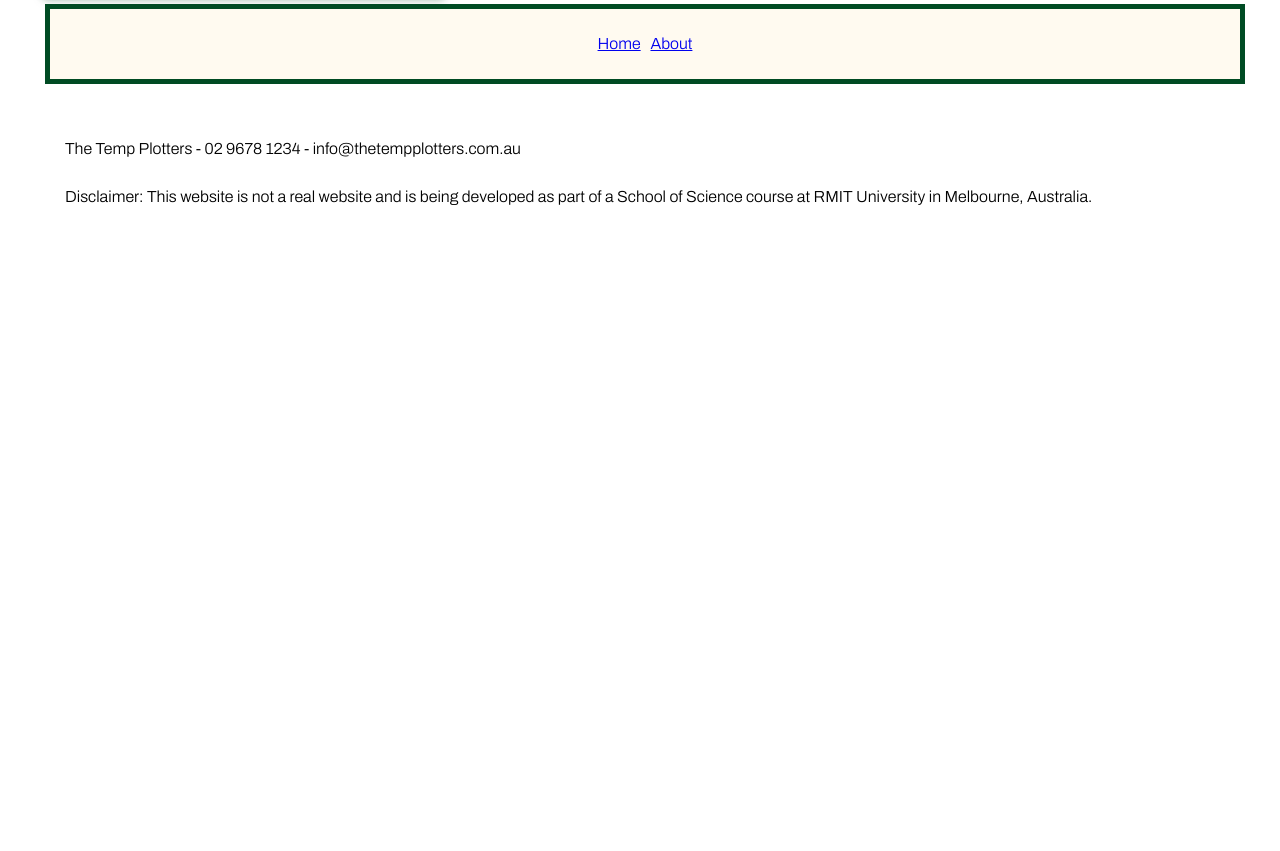
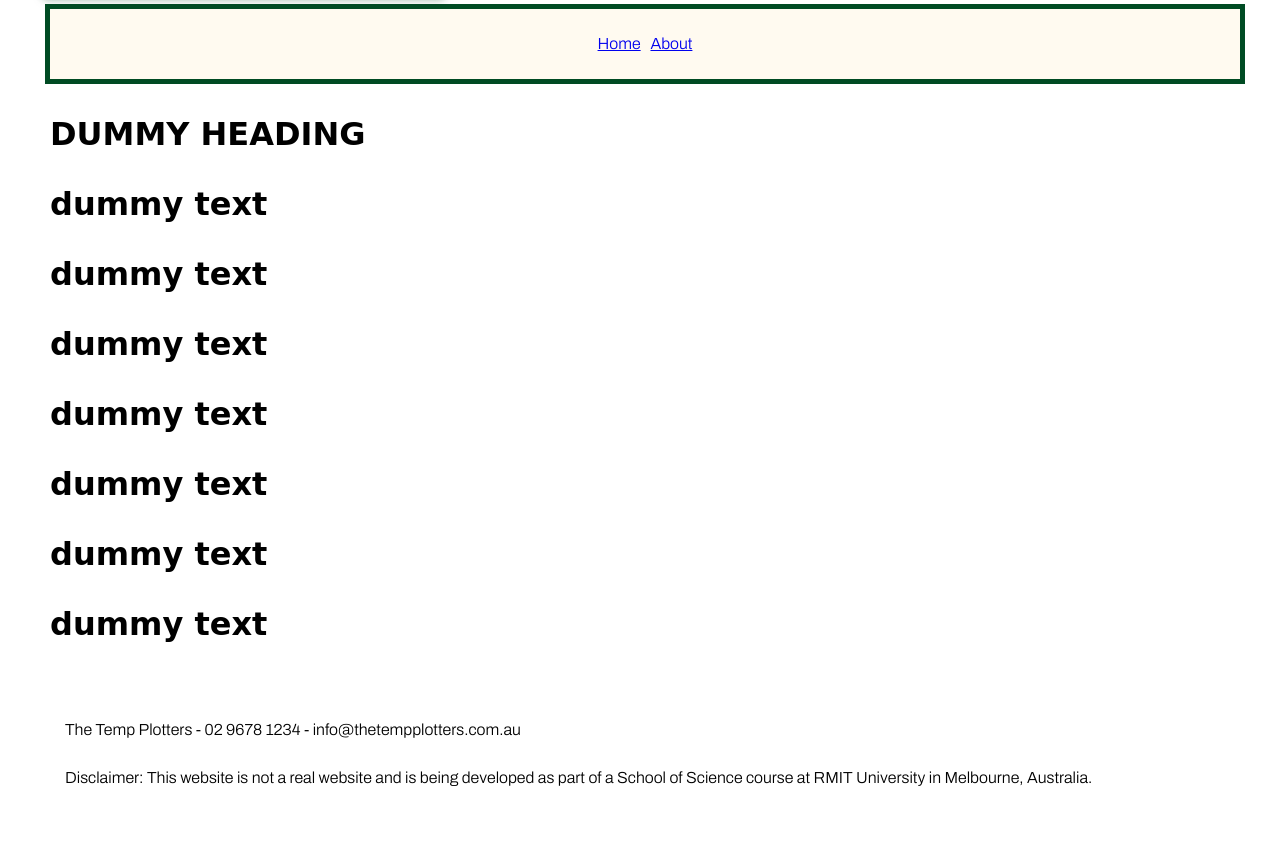
Before and after one commit to davidp84/BITS_The_Temp_Plotters, a PHP site: page / in a window 1280 px wide. Shown: the part 920-1771 px from the top of the page. Before the commit the page ends 1125 px from the top, so only its background shows below. Run offline with PHP 8.4, Linux system fonts and the light colour scheme; some web fonts are replaced.

Commit message:
minor changes to website

```diff
--- a/index.php
+++ b/index.php
@@ -4,8 +4,17 @@
 <?php
 
 include ('tools.php');
-topModule("The Tree");
+topModule("The Temp Plotters");
 ?>
 
+<h1> DUMMY HEADING <h1>
+
+<p> dummy text </p>
+<p> dummy text </p>
+<p> dummy text </p>
+<p> dummy text </p>
+<p> dummy text </p>
+<p> dummy text </p>
+<p> dummy text </p>
 
 <?= footerModule() ?>
--- a/tools.php
+++ b/tools.php
@@ -26,9 +26,9 @@ rel="stylesheet">
   <div class='main-grid'>
     <header class='logo-header'>
     <img class='logo-head' src='../../media/logo.jpg'>
-      <h2 class='company-name'>The Tree</h2>
+      <h2 class='company-name'>The Temp Plotters</h2>
       <a href='index.php'>
-      <img class='logo' src='../../media/Logo_Resized.png' alt='The Tree Company Logo'>
+      <img class='logo' src='../../media/Logo_Resized.png' alt='The Temp Plotters Company Logo'>
       </a>
     </header>
 
```
